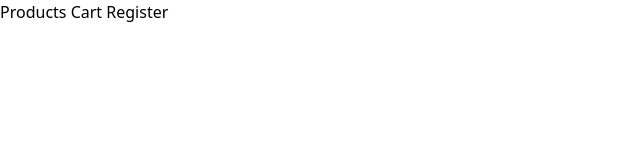
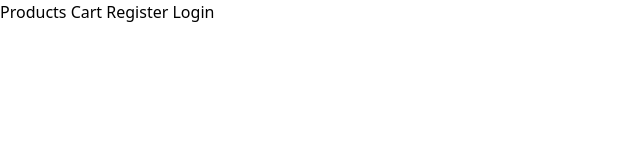
Before and after one commit to Samina-tenso/newshop, a React (Create React App) app: page / in a window 1280 px wide. Shown: the top 160 px of the page, without its empty margins (0-640 px from the left). Built offline with nearby package versions, Linux system fonts and the light colour scheme.

Commit message:
register login

```diff
--- a/src/components/Header.js
+++ b/src/components/Header.js
@@ -28,7 +28,7 @@ export function Header() {
             {
                 currentRole["role"] === "user" && <Link to="/userpage"> UserPage</Link>
             }
-            {(!currentUser["role"] && registeredUser["id"]) && <Link to="/login"> Login</Link>}
+            {(!currentUser["role"] || registeredUser["id"] && !currentUser["role"]) && <Link to="/login"> Login</Link>}
             {currentRole["role"] === "admin" && <Link to="/account"> Account</Link>}
             {currentRole["role"] === "admin" || currentRole["role"] === "user" && <button onClick={handleLogOut}> Logout</button>}
 
```
